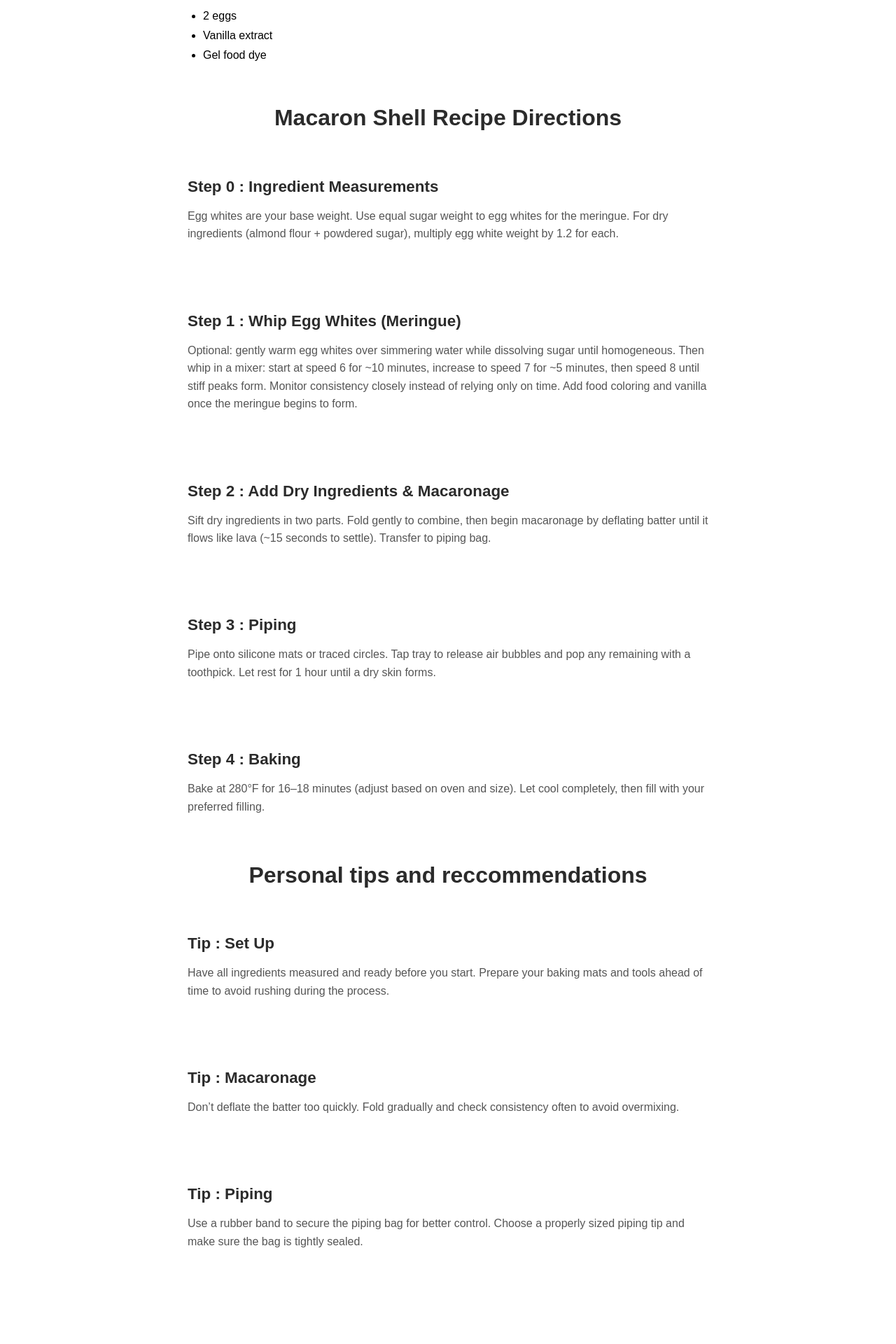
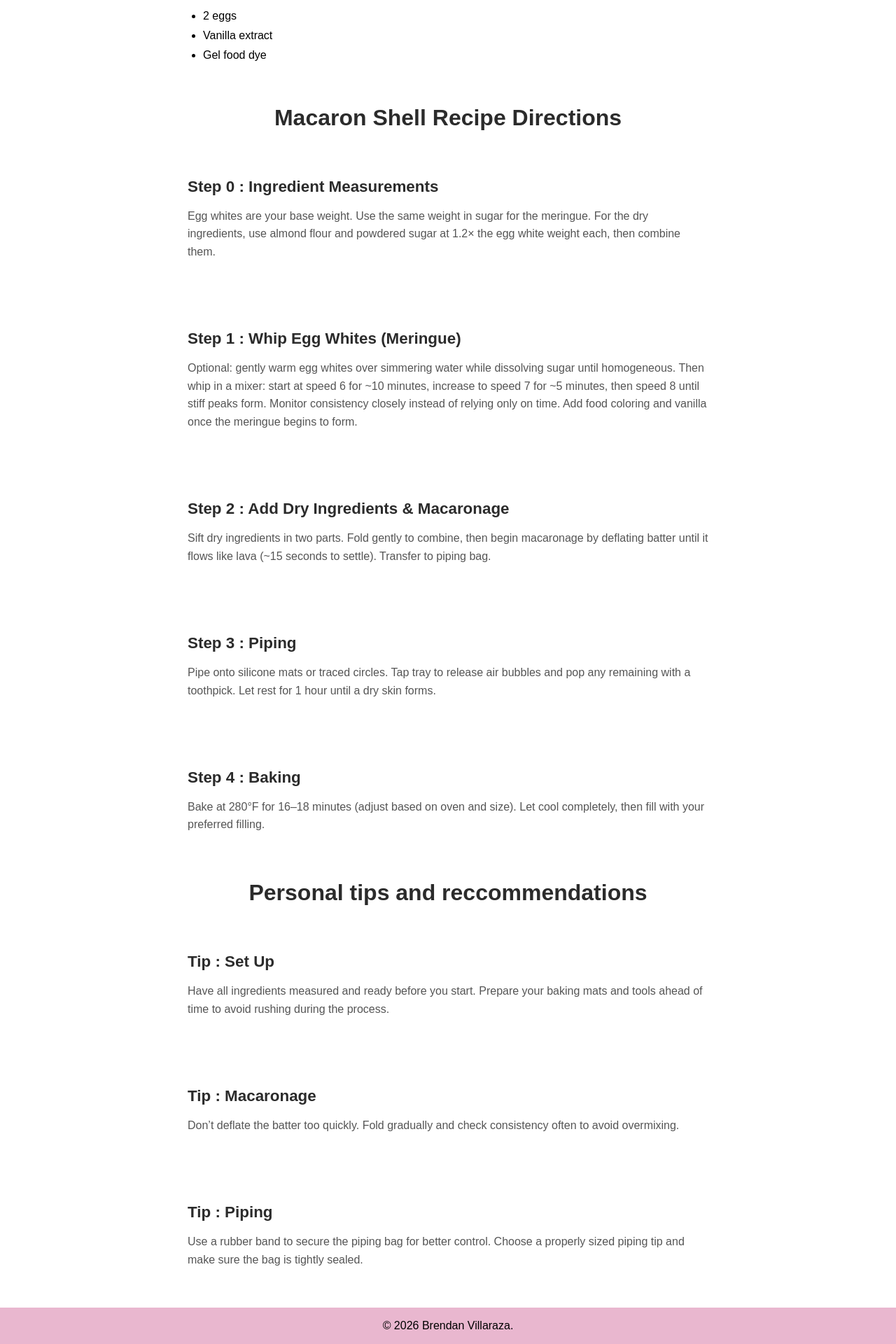
Before and after one commit to Akaiokaa/react-site, a React (Vite) app: page / in a window 1280 px wide. Shown: the part 851-2771 px from the top of the page at 70% size. Before the commit the page ends 2694 px from the top, so only its background shows below. Built offline with nearby package versions, Linux system fonts and the light colour scheme.

Commit message:
Added Footer and sticky header

```diff
--- a/src/App.jsx
+++ b/src/App.jsx
@@ -7,21 +7,21 @@ import Header from './components/Header'
 import HeroSection from './components/HeroSection'
 import Card from './components/Card'
 import Section from './components/Section'
-import IngreidentCard from './components/IngreidentCard'
-
+import IngredientCard from './components/IngreidentCard'
+import Footer from './components/Footer'
 function App() {
   return (
     <>
     <Header />
     <HeroSection />
     <Section title="Ingredients ">
-      <IngreidentCard />
+      <IngredientCard />
     </Section>
     <Section title="Macaron Shell Recipe Directions">
       <Card
         step="Step 0"
         title="Ingredient Measurements"
-        description="Egg whites are your base weight. Use equal sugar weight to egg whites for the meringue. For dry ingredients (almond flour + powdered sugar), multiply egg white weight by 1.2 for each."
+        description="Egg whites are your base weight. Use the same weight in sugar for the meringue. For the dry ingredients, use almond flour and powdered sugar at 1.2× the egg white weight each, then combine them."
       />
 
       <Card
@@ -68,7 +68,7 @@ function App() {
       />
 
     </Section>
-
+    <Footer />
     </>
   )
 }
--- /dev/null
+++ b/src/components/Footer.css
@@ -0,0 +1,7 @@
+footer {
+    background-color: rgb(233, 183, 207);
+    padding: 1px;
+}
+footer p {
+    text-align: center;
+}
--- /dev/null
+++ b/src/components/Footer.jsx
@@ -0,0 +1,11 @@
+import './Footer.css'
+
+function Footer() {
+    return (
+        <footer>
+            <p>© 2026 Brendan Villaraza.</p>
+        </footer>
+    )
+}
+
+export default Footer;
--- a/src/components/Header.css
+++ b/src/components/Header.css
@@ -15,6 +15,12 @@
     align-items: center;
     padding: 0.90rem 1.5rem;
     margin: 0 auto;
+
+    position: sticky;
+    top: 0;
+    z-index: 1000;
+
+
 }
 
 .nav-links {
--- a/src/components/Header.jsx
+++ b/src/components/Header.jsx
@@ -4,7 +4,7 @@ function Header() {
     return (
         <header className='site-header'>
             <div className="logo-container">
-                <img className="macaron" src={macaron} alt="macaron" />
+                <img className="macaron" src={macaron} alt="An drawing of two macaron cookies stacked on top of each other" />
                 <span>Macarons</span>
             </div>
 
```
